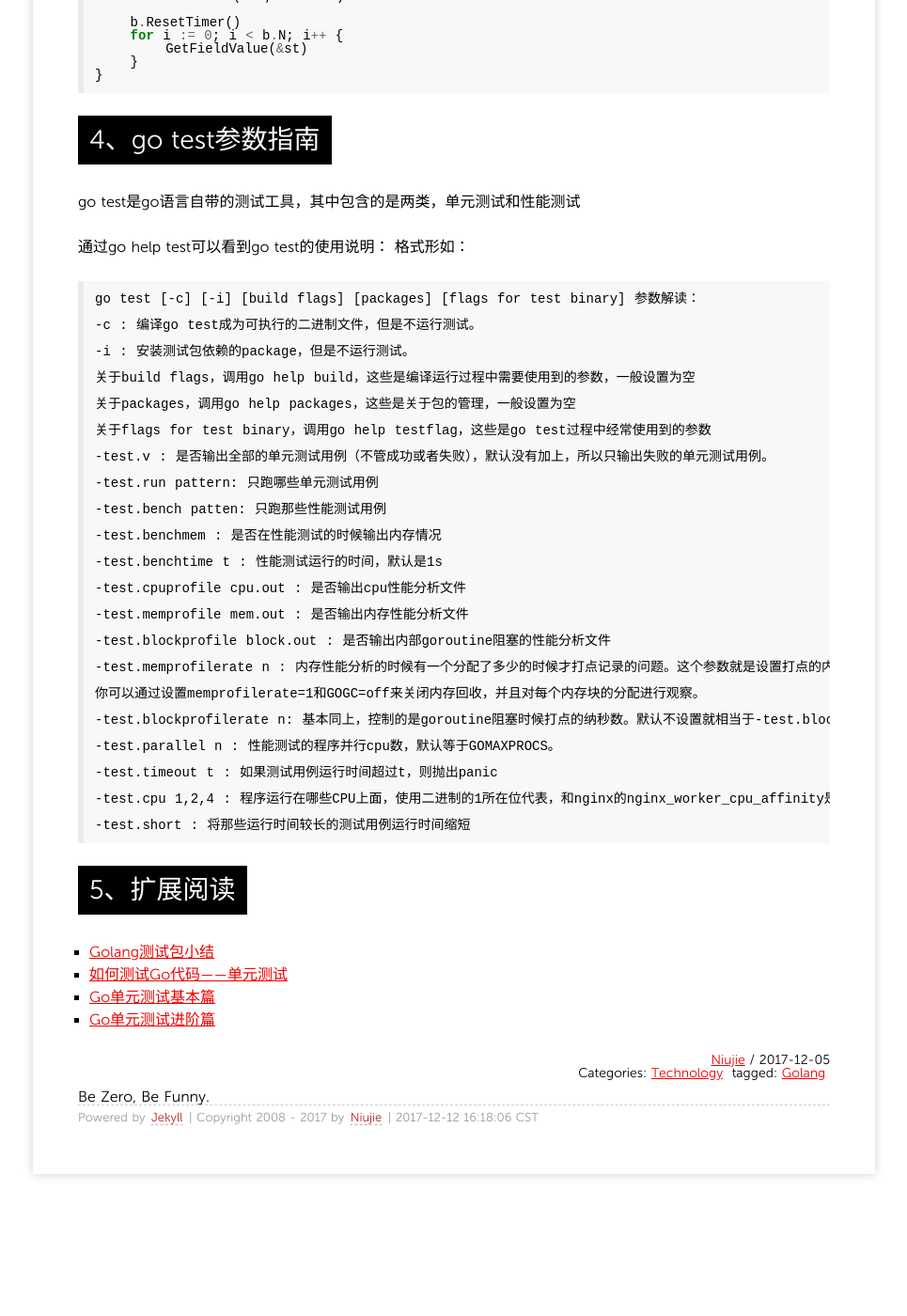
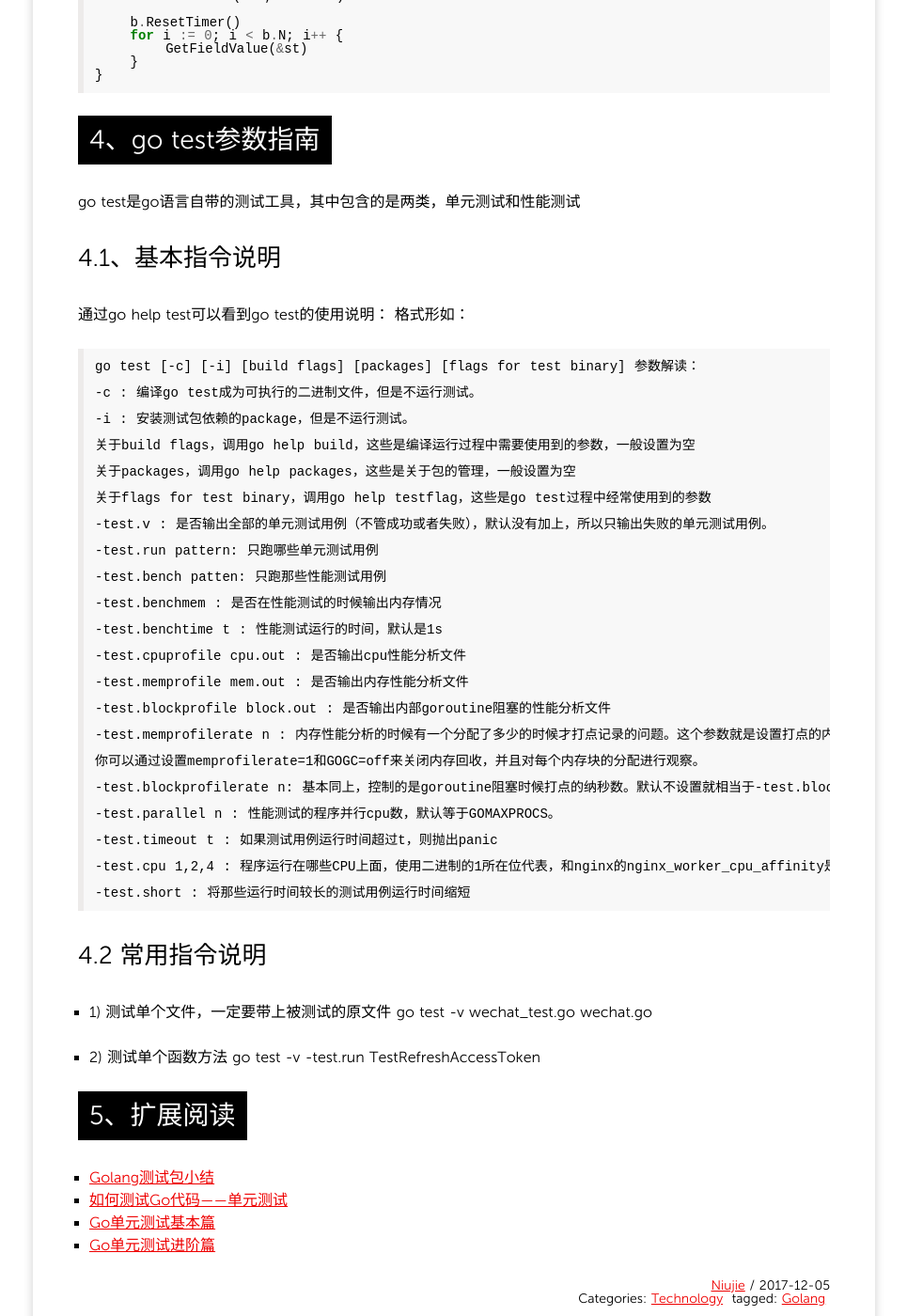
Before and after one commit to niuziru/niuziru.github.io, a Jekyll site: the page built from _posts/2017/2017-12-05-golang-testing-pkg.md, in a window 1280 px wide and 1400 px high, scrolled down 3521 px. Shown: the whole window at 94% size, without its empty margins (157-1122 px from the left). Built offline with Jekyll 4.4.1, drawn with Linux system fonts in a browser that asks for light colours; before the commit the page ends 4818 px from its top, so only the background shows below that.

Commit message:
add introduction

```diff
--- a/_posts/2017/2017-12-05-golang-testing-pkg.md
+++ b/_posts/2017/2017-12-05-golang-testing-pkg.md
@@ -183,6 +183,8 @@ func BenchmarkGetFieldValue(b *testing.B) {
 
 go test是go语言自带的测试工具，其中包含的是两类，单元测试和性能测试
 
+## 4.1、基本指令说明
+
 通过go help test可以看到go test的使用说明：
 格式形如：
 
@@ -229,6 +231,16 @@ go test是go语言自带的测试工具，其中包含的是两类，单元测
 
     -test.short : 将那些运行时间较长的测试用例运行时间缩短
 
+
+## 4.2 常用指令说明
+
+* 1) 测试单个文件，一定要带上被测试的原文件
+    go test -v  wechat_test.go wechat.go
+
+* 2) 测试单个函数方法
+    go test -v -test.run TestRefreshAccessToken
+
+
 # 5、扩展阅读
 
 * [Golang测试包小结](https://studygolang.com/articles/2464)
```
